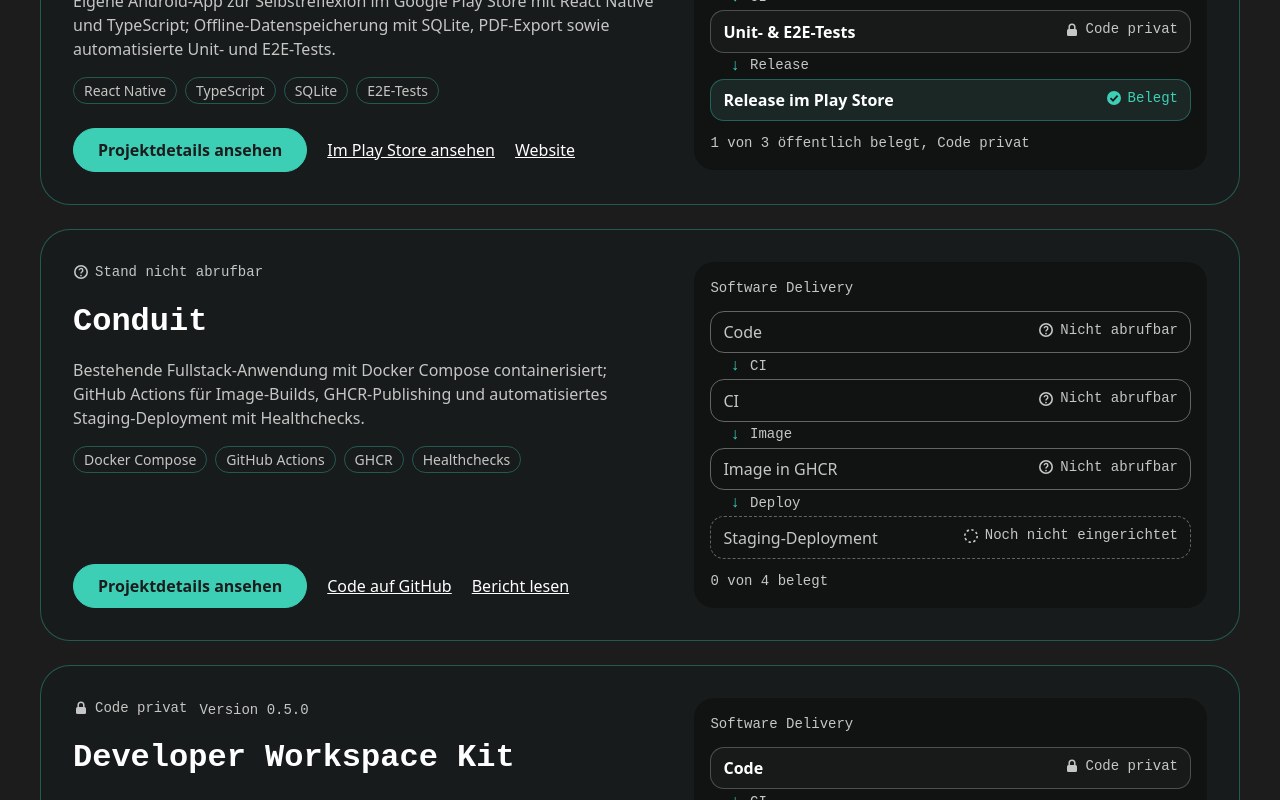
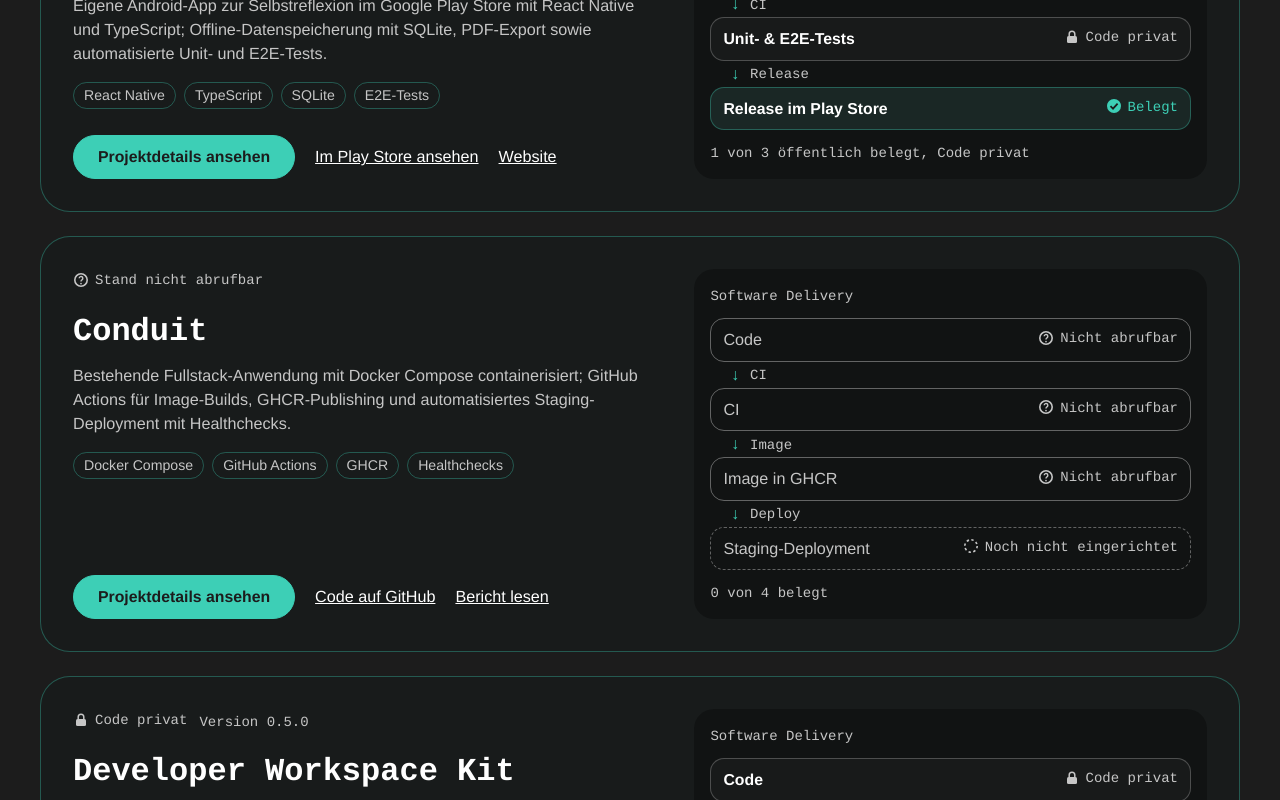
Before and after one commit to PhilippKlinger/philippklinger.com, an Angular app: page / in a window 1280 px wide. Shown: the part 3200-4000 px from the top of the page. Built offline with nearby package versions, Linux system fonts and the light colour scheme; no server answers; a web font is replaced by a local one.

Commit message:
fix(fonts): add metric-matched fallbacks for Karla and Fira Code

```diff
--- a/src/styles/_fonts.scss
+++ b/src/styles/_fonts.scss
@@ -17,3 +17,54 @@
   src: url('@fontsource-variable/karla/files/karla-latin-wght-normal.woff2')
     format('woff2-variations');
 }
+
+// Fallbacks with the metrics of the fonts above, so the swap after loading reflows as little as
+// possible (CLS). Measured in Chromium against the visible text of the start page: average
+// advance for size-adjust, ascent and descent of the web font divided by it. Arial and Courier
+// New ship with Windows, macOS and iOS; Liberation and Menlo are their metric twins on Linux and
+// macOS. Where none exists the face is skipped and the next font in the stack applies.
+@font-face {
+  font-family: 'Karla Fallback';
+  font-weight: 200 599;
+  src: local('Arial'), local('ArialMT'), local('Liberation Sans'), local('LiberationSans');
+  size-adjust: 101%;
+  ascent-override: 91.1%;
+  descent-override: 24.8%;
+  line-gap-override: 0%;
+}
+
+@font-face {
+  font-family: 'Karla Fallback';
+  font-weight: 600 800;
+  src:
+    local('Arial Bold'), local('Arial-BoldMT'), local('Liberation Sans Bold'),
+    local('LiberationSans-Bold');
+  size-adjust: 98.8%;
+  ascent-override: 93.1%;
+  descent-override: 25.3%;
+  line-gap-override: 0%;
+}
+
+@font-face {
+  font-family: 'Fira Code Fallback';
+  font-weight: 300 599;
+  src:
+    local('Courier New'), local('CourierNewPSMT'), local('Liberation Mono'),
+    local('LiberationMono'), local('Menlo Regular'), local('Menlo-Regular');
+  size-adjust: 100%;
+  ascent-override: 99%;
+  descent-override: 32%;
+  line-gap-override: 0%;
+}
+
+@font-face {
+  font-family: 'Fira Code Fallback';
+  font-weight: 600 700;
+  src:
+    local('Courier New Bold'), local('CourierNewPS-BoldMT'), local('Liberation Mono Bold'),
+    local('LiberationMono-Bold'), local('Menlo Bold'), local('Menlo-Bold');
+  size-adjust: 100%;
+  ascent-override: 99%;
+  descent-override: 32%;
+  line-gap-override: 0%;
+}
--- a/src/styles/_tokens.scss
+++ b/src/styles/_tokens.scss
@@ -22,8 +22,8 @@
   --color-line-faint: color-mix(in srgb, var(--color-text-muted) 30%, transparent);
   --color-surface-faint: color-mix(in srgb, var(--color-text) 3%, transparent);
 
-  --font-code: 'Fira Code Variable', ui-monospace, monospace;
-  --font-text: 'Karla Variable', system-ui, sans-serif;
+  --font-code: 'Fira Code Variable', 'Fira Code Fallback', ui-monospace, monospace;
+  --font-text: 'Karla Variable', 'Karla Fallback', system-ui, sans-serif;
   --weight-regular: 400;
   --weight-medium: 500;
   --weight-bold: 700;
```
